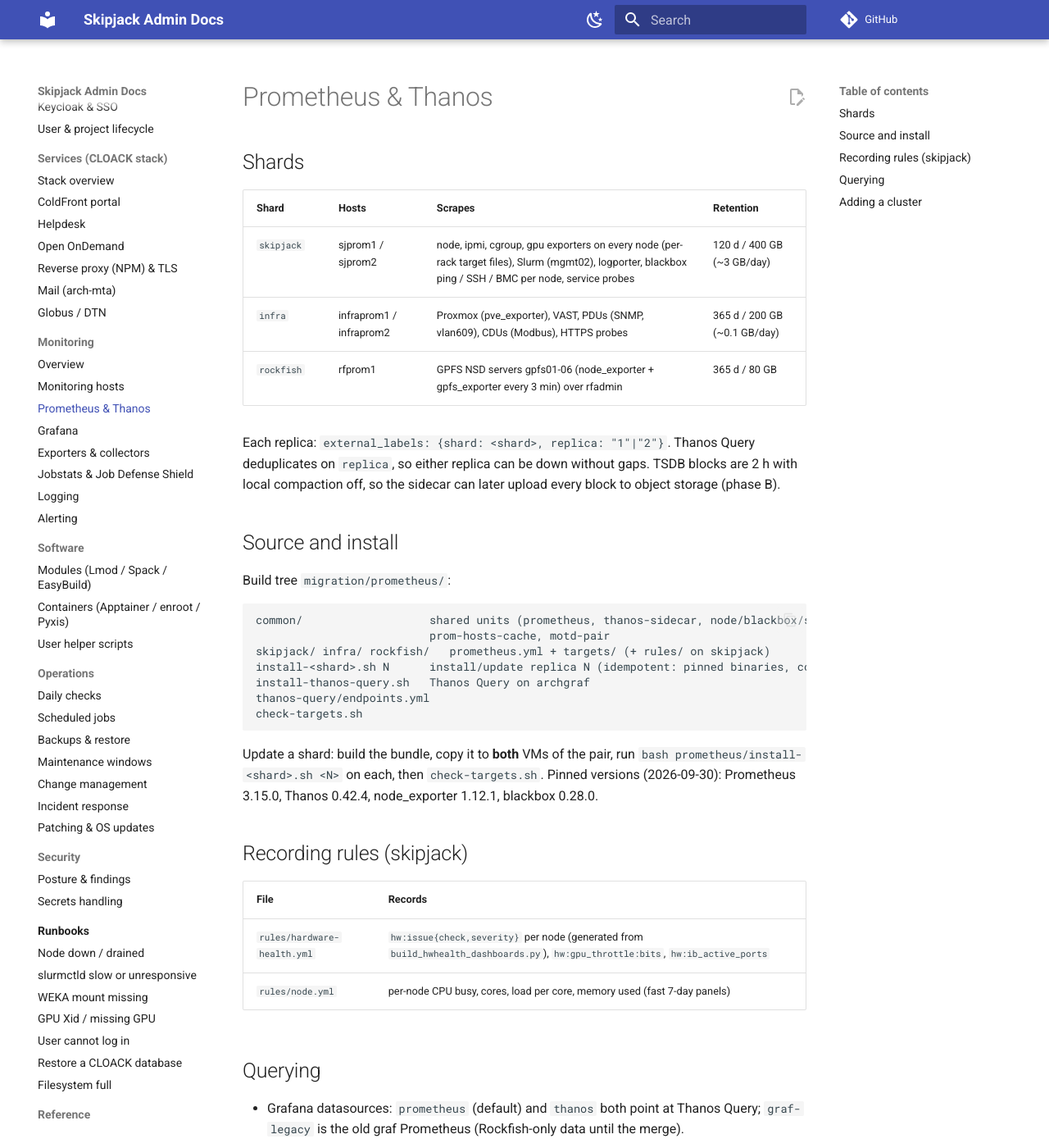
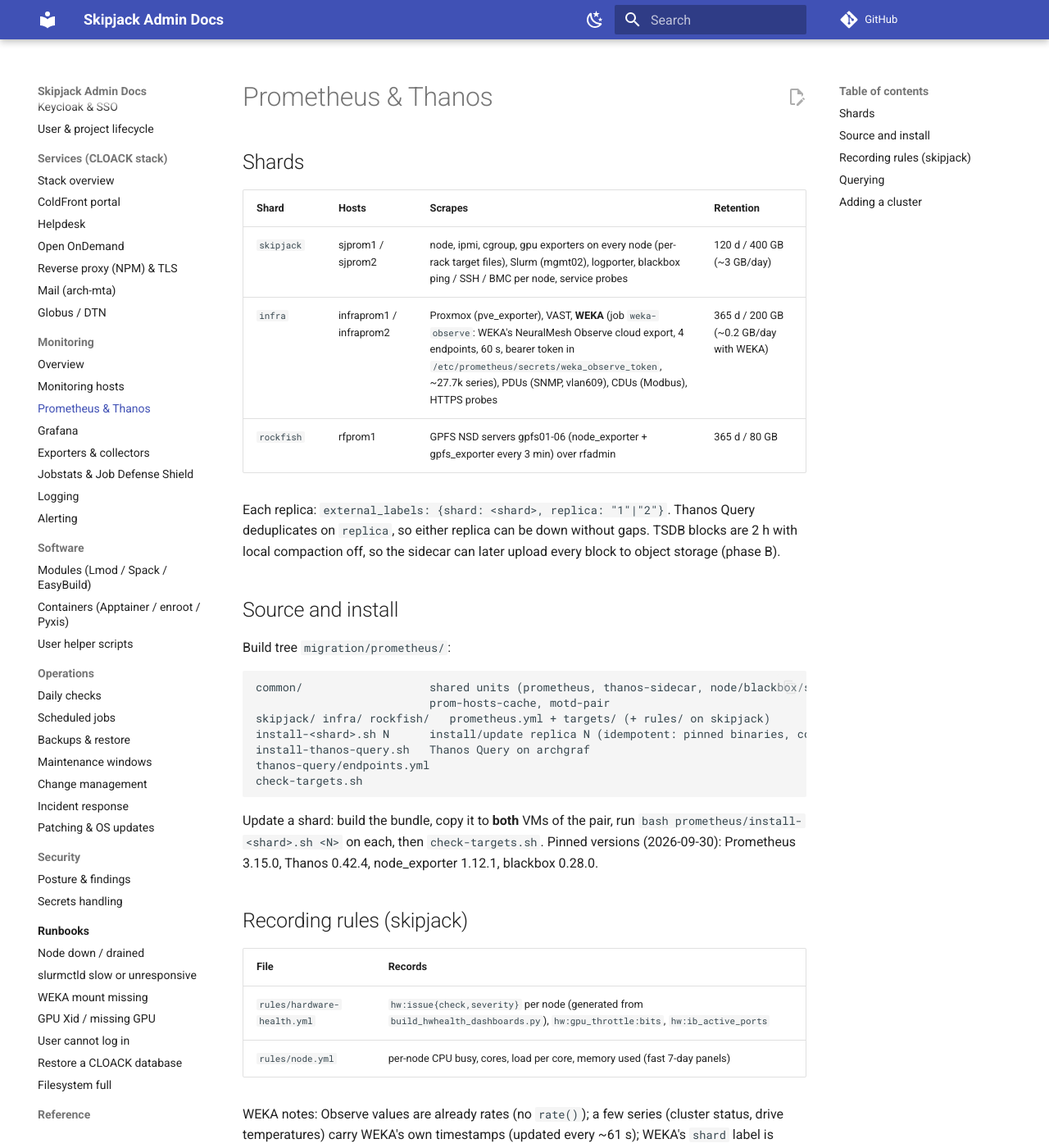
Before and after one commit to tsaiweiwu/my-arch-admindocs, an MkDocs documentation site: the page built from docs/monitoring/prometheus.md, in a window 1280 px wide and 1400 px high. Shown: the whole window at 82% size. Built offline with MkDocs 1.6.1 and Material for MkDocs 9.7.7, drawn with Linux system fonts in a browser that asks for light colours; comment, search, counter and statistics services are not loaded; some of the changed text lies outside the part shown.

Commit message:
Prometheus: WEKA Observe job on the infra shard

```diff
--- a/docs/monitoring/prometheus.md
+++ b/docs/monitoring/prometheus.md
@@ -5,7 +5,7 @@
 | Shard | Hosts | Scrapes | Retention |
 |---|---|---|---|
 | `skipjack` | sjprom1 / sjprom2 | node, ipmi, cgroup, gpu exporters on every node (per-rack target files), Slurm (mgmt02), logporter, blackbox ping / SSH / BMC per node, service probes | 120 d / 400 GB (~3 GB/day) |
-| `infra` | infraprom1 / infraprom2 | Proxmox (pve_exporter), VAST, PDUs (SNMP, vlan609), CDUs (Modbus), HTTPS probes | 365 d / 200 GB (~0.1 GB/day) |
+| `infra` | infraprom1 / infraprom2 | Proxmox (pve_exporter), VAST, **WEKA** (job `weka-observe`: WEKA's NeuralMesh Observe cloud export, 4 endpoints, 60 s, bearer token in `/etc/prometheus/secrets/weka_observe_token`, ~27.7k series), PDUs (SNMP, vlan609), CDUs (Modbus), HTTPS probes | 365 d / 200 GB (~0.2 GB/day with WEKA) |
 | `rockfish` | rfprom1 | GPFS NSD servers gpfs01-06 (node_exporter + gpfs_exporter every 3 min) over rfadmin | 365 d / 80 GB |
 
 Each replica: `external_labels: {shard: <shard>, replica: "1"|"2"}`. Thanos Query deduplicates on `replica`, so
@@ -37,6 +37,11 @@ node_exporter 1.12.1, blackbox 0.28.0.
 | `rules/hardware-health.yml` | `hw:issue{check,severity}` per node (generated from `build_hwhealth_dashboards.py`), `hw:gpu_throttle:bits`, `hw:ib_active_ports` |
 | `rules/node.yml` | per-node CPU busy, cores, load per core, memory used (fast 7-day panels) |
 
+WEKA notes: Observe values are already rates (no `rate()`); a few series (cluster status, drive temperatures) carry
+WEKA's own timestamps (updated every ~61 s); WEKA's `shard` label is renamed `weka_shard` at scrape time so it can't
+clash with ours. Observe allows one token per cluster: generating a new one breaks the old immediately, so update the
+secret on **both** infraprom VMs.
+
 ## Querying
 
 - Grafana datasources: `prometheus` (default) and `thanos` both point at Thanos Query; `graf-legacy` is the old
```
